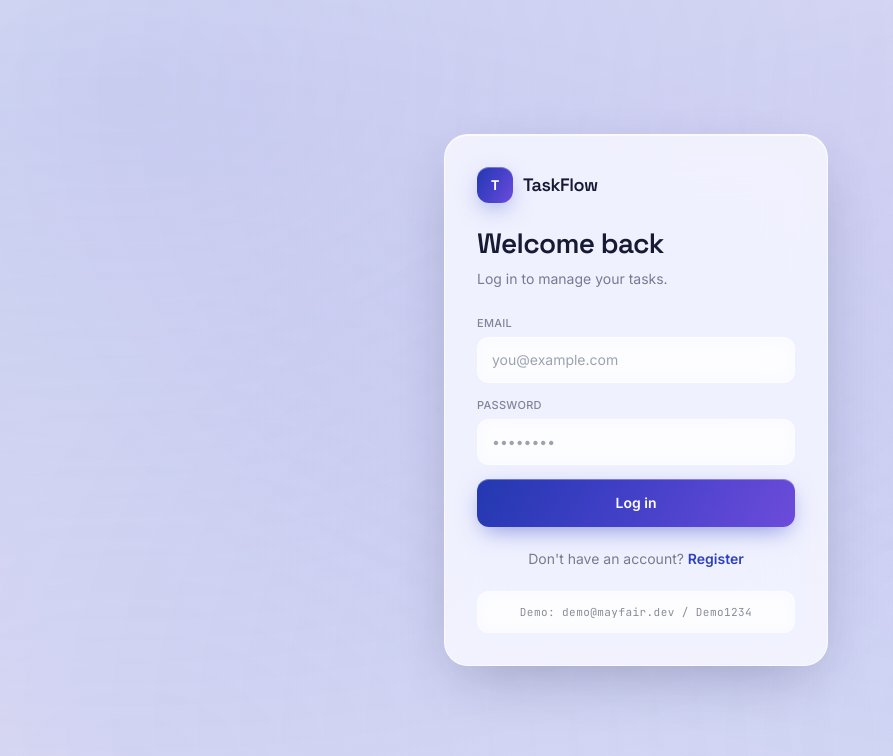
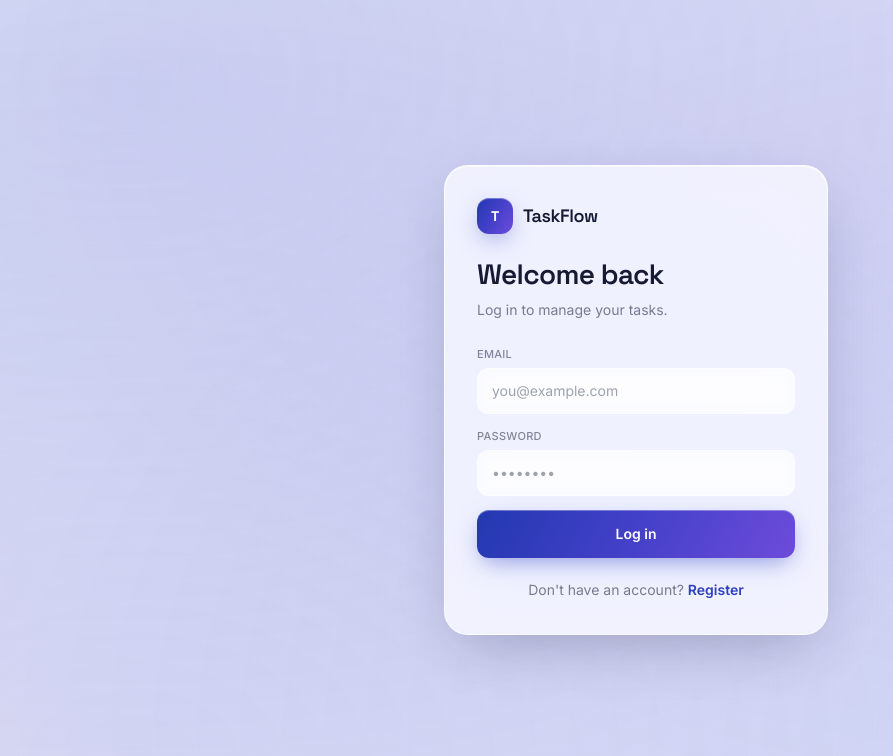
Before and after one commit to shrutiphad/TaskFlow, a React (Vite) app in the folder client/: page /login in a window 1280 px wide. Shown: the top 756 px of the page, without its empty margins (4-897 px from the left). Built offline with nearby package versions, Linux system fonts and the light colour scheme; no server answers; the HTML template or start-up script is replaced by a standard one.

Commit message:
better ui

```diff
--- a/client/src/pages/Login.jsx
+++ b/client/src/pages/Login.jsx
@@ -69,9 +69,9 @@ export default function Login() {
           Don't have an account? <Link to="/register" className="font-semibold text-accent dark:text-accent-dark hover:underline">Register</Link>
         </p>
 
-        <p className="glass-input mt-5 rounded-xl p-3 text-center text-micro text-ink/50 dark:text-ink-dark/50 font-mono">
+        {/* <p className="glass-input mt-5 rounded-xl p-3 text-center text-micro text-ink/50 dark:text-ink-dark/50 font-mono">
           Demo: demo@mayfair.dev / Demo1234
-        </p>
+        </p> */}
       </motion.div>
     </div>
   );
```
Also changed, not shown: 1 other file (tests, documents, lock files or other folders).
